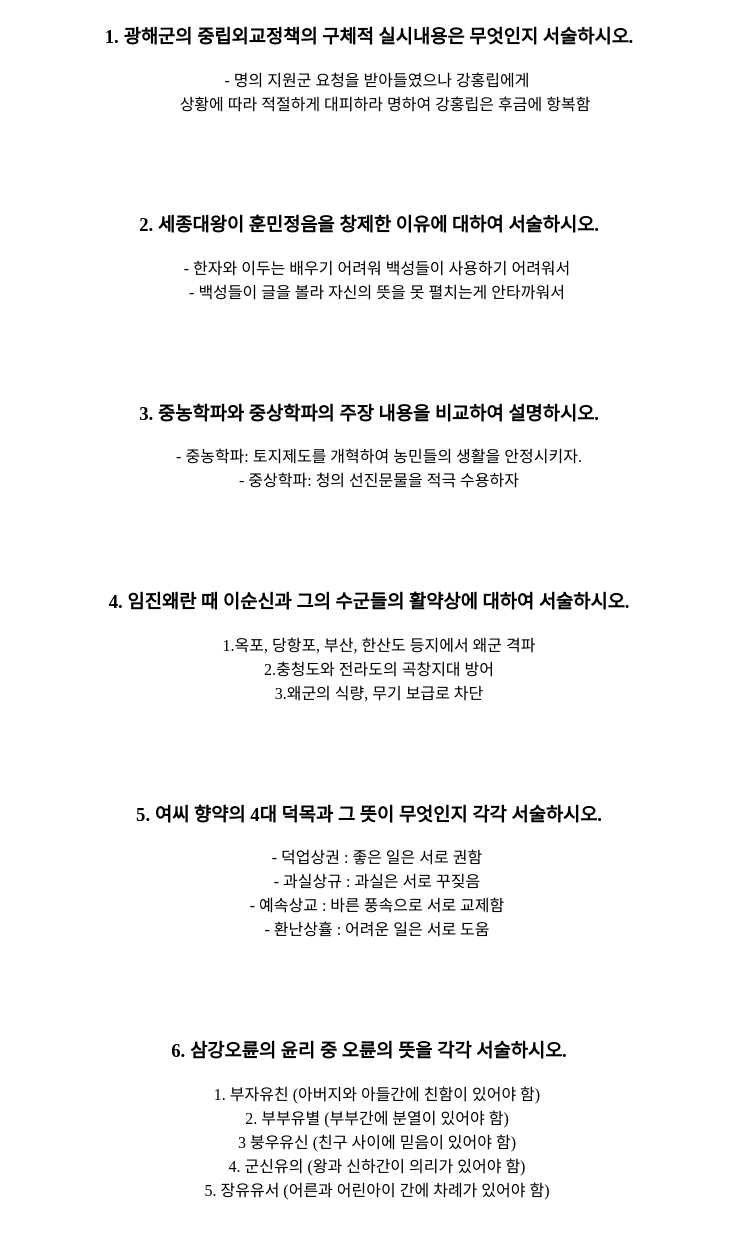
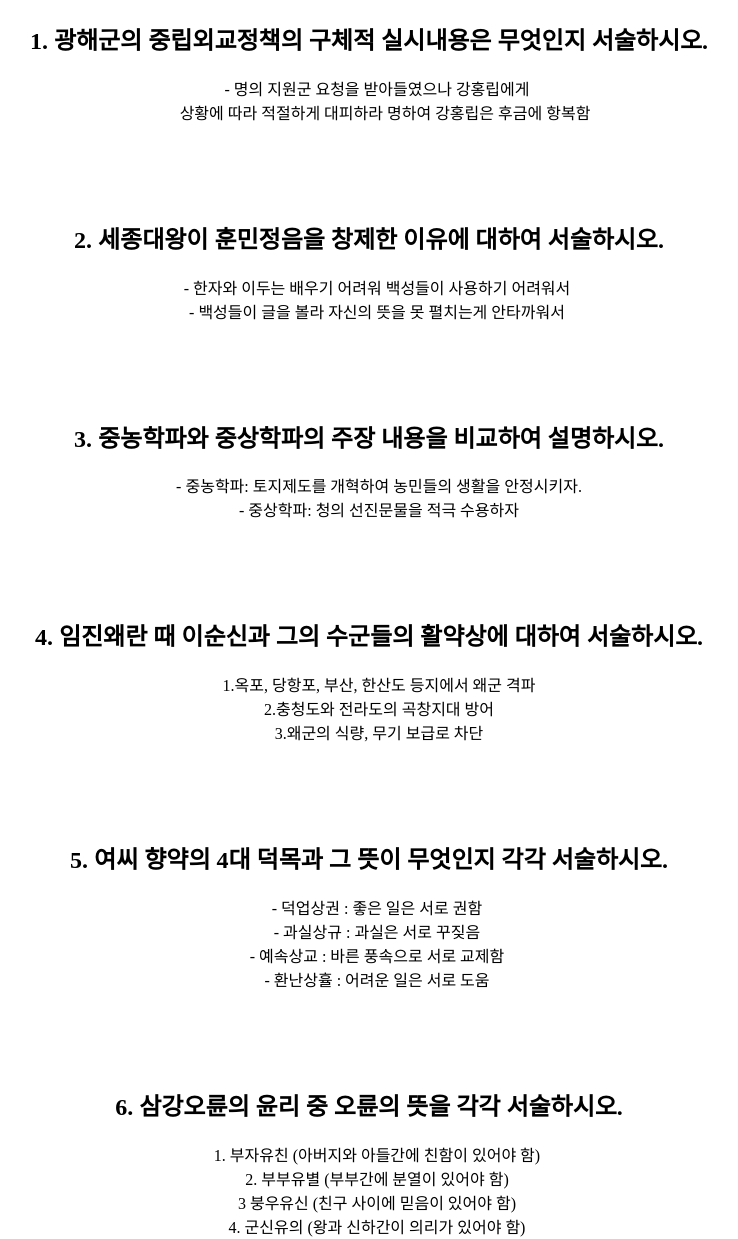
Before and after one commit to jonghyuk5133/history, a plain HTML site: page all.html in a window 1280 px wide. Shown: the part 68-1307 px from the top of the page, without its empty margins (271-1009 px from the left). Drawn offline with Linux system fonts and the light colour scheme.

Commit message:
Add files via upload
확ㅇ닝ㅇ

```diff
--- a/all.html
+++ b/all.html
@@ -15,43 +15,43 @@ body{
 </style>
 <body>
   <h1><a href="index.html">홈으로</a></h1>
-  <p><h3>1. 광해군의 중립외교정책의 구체적 실시내용은 무엇인지 서술하시오.</h3>
+  <p><h2>1. 광해군의 중립외교정책의 구체적 실시내용은 무엇인지 서술하시오.</h2>
   &emsp;- 명의 지원군 요청을 받아들였으나 강홍립에게<br>
   &emsp;&emsp;상황에 따라 적절하게 대피하라 명하여 강홍립은 후금에 항복함  <p style="margin-top:40px;"> <br><br>
 
-  <p><h3>2. 세종대왕이 훈민정음을 창제한 이유에 대하여 서술하시오.</h3>
+  <p><h2>2. 세종대왕이 훈민정음을 창제한 이유에 대하여 서술하시오.</h2>
   &emsp;- 한자와 이두는 배우기 어려워 백성들이 사용하기 어려워서<br>
   &emsp;- 백성들이 글을 볼라 자신의 뜻을 못 펼치는게 안타까워서 <p style="margin-top:40px;"> <br><br>
 
-  <p><h3>3. 중농학파와 중상학파의 주장 내용을 비교하여 설명하시오.</h3>
+  <p><h2>3. 중농학파와 중상학파의 주장 내용을 비교하여 설명하시오.</h2>
   &emsp; - 중농학파: 토지제도를 개혁하여 농민들의 생활을 안정시키자.<br>
   &emsp; - 중상학파: 청의 선진문물을 적극 수용하자<p style="margin-top:40px;"><br><br>
 
-  <p><h3>4. 임진왜란 때 이순신과 그의 수군들의 활약상에 대하여 서술하시오.</h3>
+  <p><h2>4. 임진왜란 때 이순신과 그의 수군들의 활약상에 대하여 서술하시오.</h2>
   &emsp; 1.옥포, 당항포, 부산, 한산도 등지에서 왜군 격파<br>
   &emsp; 2.충청도와 전라도의 곡창지대 방어<br>
   &emsp; 3.왜군의 식량, 무기 보급로 차단<br><p style="margin-top:40px;"><br><br>
 
-  <p><h3>5. 여씨 향약의 4대 덕목과 그 뜻이 무엇인지 각각 서술하시오.</h3>
+  <p><h2>5. 여씨 향약의 4대 덕목과 그 뜻이 무엇인지 각각 서술하시오.</h2>
   &emsp;- 덕업상권 : 좋은 일은 서로 권함<br>
   &emsp;- 과실상규 : 과실은 서로 꾸짖음<br>
   &emsp;- 예속상교 : 바른 풍속으로 서로 교제함<br>
   &emsp;- 환난상휼 : 어려운 일은 서로 도움<p style="margin-top:40px;"><br><br>
 
-  <p><h3>6. 삼강오륜의 윤리 중 오륜의 뜻을 각각 서술하시오.</h3>
+  <p><h2>6. 삼강오륜의 윤리 중 오륜의 뜻을 각각 서술하시오.</h2>
   &emsp;1. 부자유친 (아버지와 아들간에 친함이 있어야 함)<br>
   &emsp;2. 부부유별 (부부간에 분열이 있어야 함)<br>
   &emsp;3  붕우유신 (친구 사이에 믿음이 있어야 함)<br>
   &emsp;4. 군신유의 (왕과 신하간이 의리가 있어야 함)<br>
   &emsp;5. 장유유서 (어른과 어린아이 간에 차례가 있어야 함)<p style="margin-top:40px;"><br><br>
 
-  <p><h3>7. 4대 사화의 원인을 각각 서술하시오.</h3>
+  <p><h2>7. 4대 사화의 원인을 각각 서술하시오.</h2>
   &emsp;1. 무오사화-김종직의 조의제문을 문제 삼음.<br>
   &emsp;2. 갑자사화-연산군의 어머니가 폐위된 것을 이유로 삼음<br>
   &emsp;3. 기묘사화-왕도정치의 개혁(조광조가 소격서 폐지, 현량과 실시, 일부 훈구  공훈 삭제)<br>
   &emsp;4. 을사사화-외척간의 세력 다툼<p style="margin-top:40px;"><br><br>
 
-  <p><h3>8. 조선후기의 사회,경제적 변화에 대하여 아는 대로 서술하시오.</h3>
+  <p><h2>8. 조선후기의 사회,경제적 변화에 대하여 아는 대로 서술하시오.</h2>
 
   &emsp;경제: 농업생산력이 증가하여 상업이 발달했고,<br>
                 상품화폐 경제가 발달하여 수공업과 광업이 발달하였다.<br><br>
@@ -59,12 +59,12 @@ body{
   &emsp;사회: 당정치가 변질되어 농업과 상공업에 변화가 일어나면서<br>
                 양반 중심의 신분사회가 크게 흔들림<p style="margin-top:40px;"><br><br>
 
-      <p><h3>9. 영정법, 대동법, 균역법에 대하여 서술하시오.</h3>
+      <p><h2>9. 영정법, 대동법, 균역법에 대하여 서술하시오.</h2>
   &emsp;  영정법 : 풍흉에 관계없이 토지 1결 당 4두를 거두는 것.<br>
   &emsp;  대동법 : 토지 결수를 기준으로 , 옷감, 동전으로 징수하는 것<br>
   &emsp;  균역법 : 직접 군대에 가는 대신 1년에 2필 >> 1년에 1필로 줄임<p style="margin-top:40px;"><br><br>
 
-      <p><h3>10. 영조와 정조의 개혁정치를 비교 서술하시오.</h3>
+      <p><h2>10. 영조와 정조의 개혁정치를 비교 서술하시오.</h2>
 
   &emsp;&emsp;&emsp;&emsp;&emsp;  영조 &emsp;&emsp;&emsp;&emsp;&emsp;&emsp;&emsp;&emsp;&emsp;&emsp;vs &emsp;&emsp;&emsp;&emsp; &emsp;&emsp;&emsp;&emsp;&emsp;&emsp;&emsp;&emsp;&emsp;  정조<br>
   <br>
```
